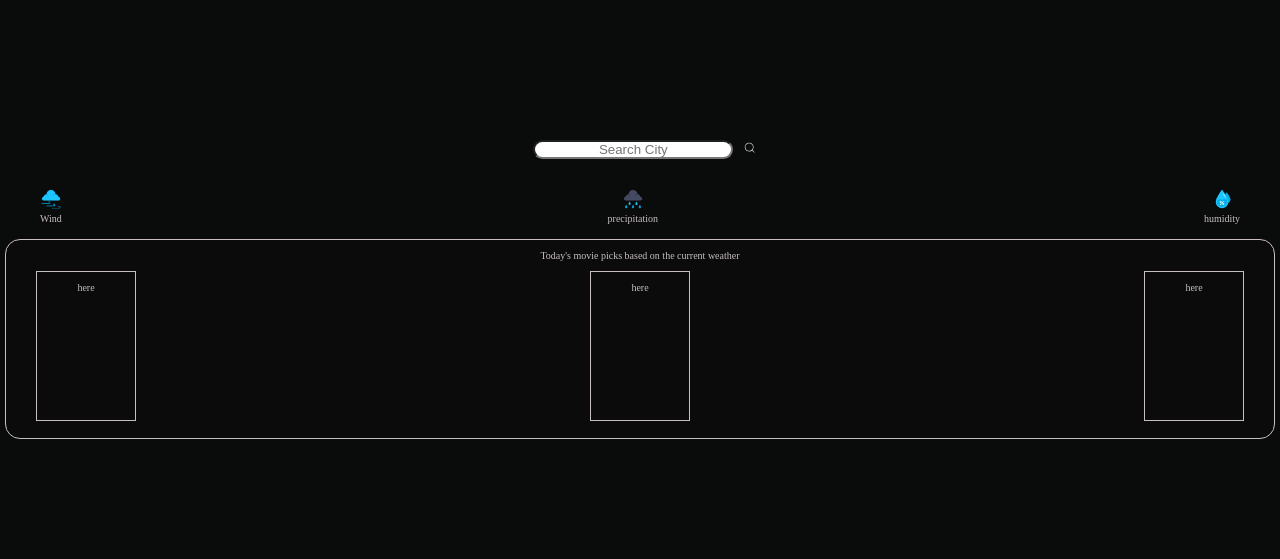
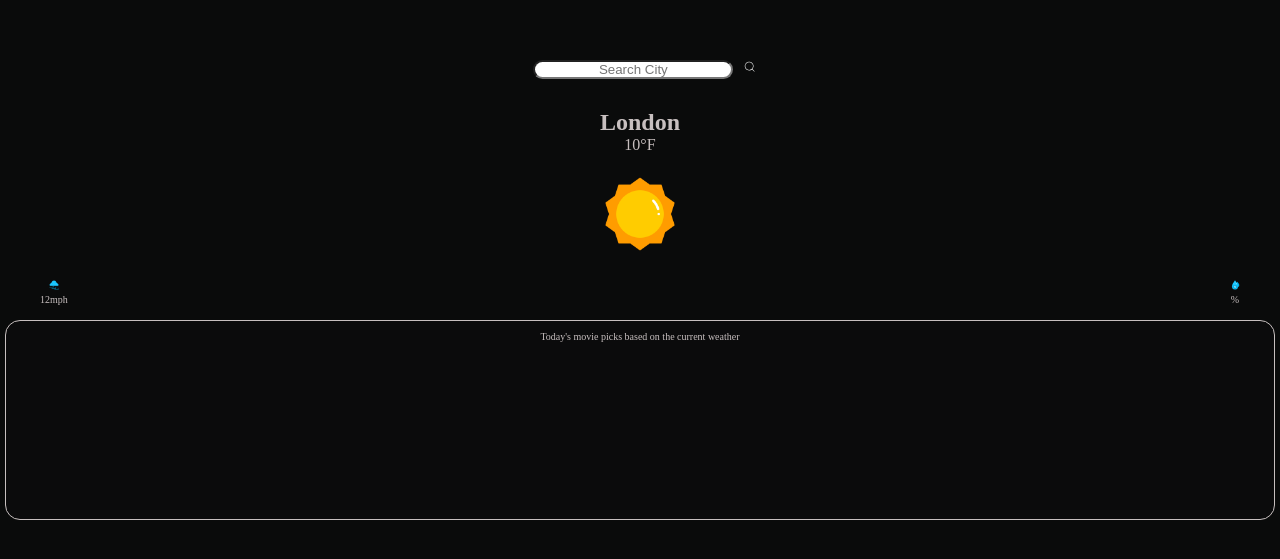
Before and after one commit to FayeKs/Film-Forecast-App, a React (Vite) app in the folder FilmForecastApp/: page / in a window 1280 px wide. Shown: the part 113-672 px from the top of the page. Built offline with nearby package versions, Linux system fonts and the light colour scheme.

Commit message:
fix weather api functions

```diff
--- a/FilmForecastApp/src/Api.jsx
+++ b/FilmForecastApp/src/Api.jsx
@@ -1,12 +1,18 @@
 import axios from 'axios';
 
 const weather_api_key = "0e1fbae0a04a1dc05e56dc3730439ebc";
+// const movies_api_key = "58e8c643229600fec6c901b6bc778677";
 
 export const getWeather = async (city) => {
-    const url = `https://api.openweathermap.org/data/2.5/weather?q=${city}&appid=${weather_api_key}&units=imperial`;
-    const response = await axios.get(url);
+    const weatherUrl = `https://api.openweathermap.org/data/2.5/weather?q=${city}&appid=${weather_api_key}&units=imperial`;
+    const response = await axios.get(weatherUrl);
 
     const temp = Math.floor(response.data.main.temp);
 
     return temp;
 }
+
+
+
+
+//function to fetch movie recommendations based on weather conditions
--- a/FilmForecastApp/src/components/MovieCard/MovieCard.jsx
+++ /dev/null
@@ -1,12 +0,0 @@
-import React from 'react'
-import './MovieCard.css'
-
-const MovieCard = () => {
-  return (
-    <div className='movieCard'>
-        <p>here</p>
-    </div>
-  )
-}
-
-export default MovieCard
--- a/FilmForecastApp/src/components/MoviesDisplay/MoviesDisplay.jsx/MoviesDisplay.jsx
+++ b/FilmForecastApp/src/components/MoviesDisplay/MoviesDisplay.jsx/MoviesDisplay.jsx
@@ -1,15 +1,13 @@
 import React from 'react'
 import './MoviesDisplay.css'
-import MovieCard from '../../MovieCard/MovieCard'
+
 
 const MoviesDisplay = () => {
   return (
     <div className='moviesDisplay'>
         <p>Today's movie picks based on the current weather </p>
         <div className='movies'>
-            <MovieCard/>
-            <MovieCard/>
-            <MovieCard/>
+
         </div>
     </div>
   )
--- a/FilmForecastApp/src/components/WeatherDisplay/WeatherDisplay.css
+++ b/FilmForecastApp/src/components/WeatherDisplay/WeatherDisplay.css
@@ -28,12 +28,12 @@ input {
     margin: 10px 40px;
 }
 
-.currentForecastIcon {
+.currentForecast img{
     width: 80px;
 }
 
 .currentWeather li img {
-    width: 20px;
+    width: 10px;
 
 }
 
--- a/FilmForecastApp/src/components/WeatherDisplay/WeatherDisplay.jsx
+++ b/FilmForecastApp/src/components/WeatherDisplay/WeatherDisplay.jsx
@@ -1,45 +1,77 @@
-import React, { useState } from 'react'
+import React, { useState, useEffect } from 'react';
 import './WeatherDisplay.css'
+import axios from 'axios';
 import sunny from '../../assets/icons/sunny.png'
+import Clouds from '../../assets/icons/Clouds.png'
 import wind from '../../assets/icons/wind.png'
 import humidity from '../../assets/icons/humidity.png'
 import rain from '../../assets/icons/rain.png'
 import { CiSearch } from "react-icons/ci";
-import {getWeather} from '../../Api';
+
 
 
 const WeatherDisplay = () => {
-    const [city, setCity] = useState("");
-    const [weather, setWeather] = useState("");
+        const [data, setData] = useState({
+           fahrenheit: 10,
+           name: `London`,
+           humidty: 10,
+           wind: 12,
+           image: sunny
+        })
 
-    const fetchWeather = async () => {
-        const data = await getWeather(city);
-        setWeather(data);
-    }
+const [name, setName] = useState('')
+
+
+        const handleClick = () => {
+            if (name !== "") {
+                const apiUrl = `https://api.openweathermap.org/data/2.5/weather?q=${name}&appid=0e1fbae0a04a1dc05e56dc3730439ebc&units=imperial`
+                axios.get(apiUrl)
+                .then(res => {
+                    let imagePath = '';
+                    console.log(res.data);
+                    if (res.data.weather[0].main == "Clear") {
+                        imagePath = sunny;
+                    } else if(res.data.weather[0].main === "Rain") {
+                        imagePath = rain;
+                    } else if (res.data.weather[0].main === "Clouds"){
+                        imagePath = Clouds;
+                    } else if (res.data.weather[0].main === "Mist") {
+                        imagePath = Clouds;
+                    }
+
+                    setData({...data, fahrenheit: res.data.main.temp, name: res.data.name, humidity: res.data.main.humidity, image: imagePath, wind: res.data.wind.speed
+
+                    })
+                })
+                .catch( err => console.log(err));
+            }
+        }
 
   return (
     <div className='weatherDisplay'>
         <input
         type="text"
         placeholder='Search City'
-        value={city}
-        onChange={(e) => setCity(e.target.value)}
+        onChange={e => setName(e.target.value)}
         className='city-input'/>
-        <button onClick={fetchWeather}><CiSearch/></button>
+        <button onClick={handleClick}><CiSearch/></button>
         <div className='currentForecast'>
+            <h2>{data.name}</h2>
+            <p>{Math.round(data.fahrenheit)}°F</p>
+            <img src={data.image} alt="" />
+            <p></p>
         </div>
+
+
+
         <div className='currentWeather'>
             <li>
                 <img src={wind} alt="" />
-                <p>Wind</p>
-            </li>
-            <li>
-                <img src={rain} alt="" />
-                <p>precipitation</p>
+                <p>{Math.round(data.wind)}mph</p>
             </li>
             <li>
                 <img src={humidity} alt="" />
-                <p>humidity</p>
+                <p>{data.humidity}%</p>
             </li>
         </div>
     </div>
```
Also changed, not shown: FilmForecastApp/src/assets/icons/Clouds.png (added).
